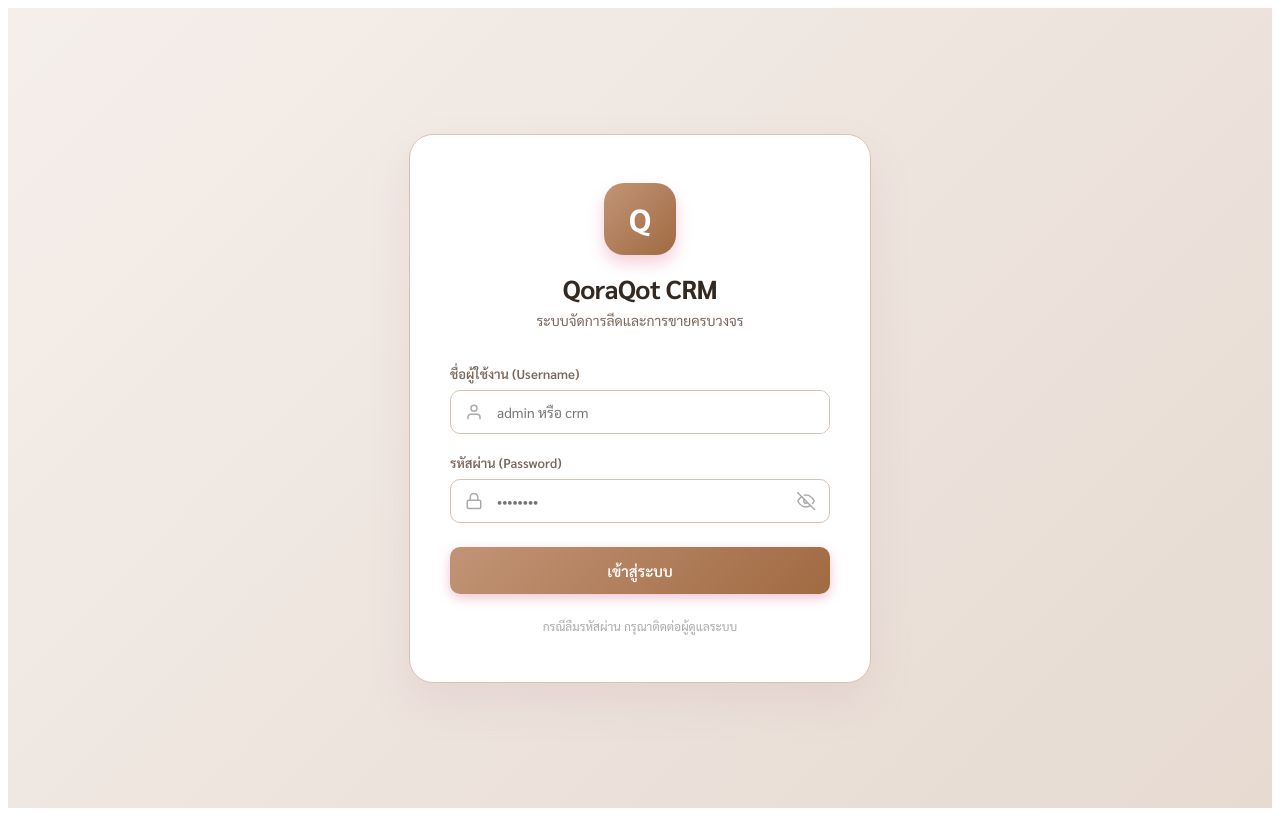
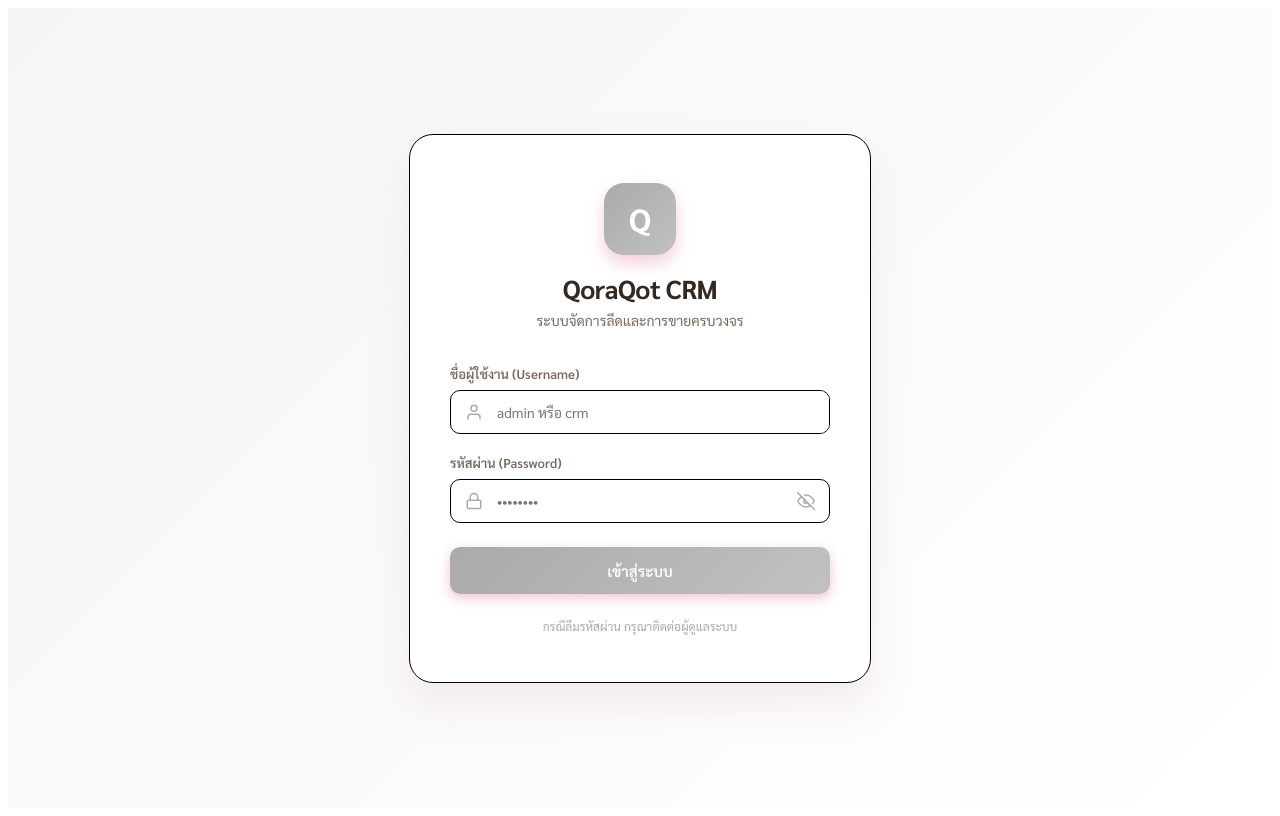
Before and after one commit to Webpark89/Sale_CRM, a React (Vite) app in the folder CEM-main/: page / in a window 1280 px wide. Built offline with nearby package versions, Linux system fonts and the light colour scheme.

Commit message:
Update-theme-color

```diff
--- a/CEM-main/src/features/crm/App.jsx
+++ b/CEM-main/src/features/crm/App.jsx
@@ -279,8 +279,8 @@ export default function App() {
               </div>
 
               <div style={{ marginLeft: "auto", display: "flex", gap: 8 }}>
-                <Btn small variant="secondary" onClick={exportJSON}>⬇ Export JSON</Btn>
-                <label style={{ padding: "6px 14px", borderRadius: 8, background: "#f5e6ea", color: RG.primary, border: `1px solid ${RG.border}`, cursor: "pointer", fontSize: 12, fontWeight: 600 }}>
+                <Btn small variant="Third" onClick={exportJSON}>⬇ Export JSON</Btn>
+                <label style={{ padding: "6px 14px", borderRadius: 8, background: "#ffffff", color: RG.primary, border: `1px solid ${RG.border}`, cursor: "pointer", fontSize: 12, fontWeight: 600 }}>
                   ⬆ Import <input type="file" accept=".json" onChange={importFile} style={{ display: "none" }} />
                 </label>
               </div>
@@ -350,7 +350,7 @@ export default function App() {
                   </tbody>
                 </table>
               </div>
-              <div style={{ padding: "10px 16px", background: "#FFF5F6", borderTop: `1px solid ${RG.border}`, fontSize: 12, color: RG.textMuted, display: "flex", justifyContent: "space-between" }}>
+              <div style={{ padding: "10px 16px", background: "#ffffff", borderTop: `1px solid ${RG.border}`, fontSize: 12, color: RG.textMuted, display: "flex", justifyContent: "space-between" }}>
                 <span>แสดง {filtered.length} จาก {leads.length} รายการ</span>
                 {filterStatus.length > 0 && <span>กรอง: {filterStatus.join(", ")}</span>}
               </div>
--- a/CEM-main/src/features/crm/components/common/Btn.jsx
+++ b/CEM-main/src/features/crm/components/common/Btn.jsx
@@ -20,6 +20,7 @@ export default function Btn({ onClick, children, variant = "primary", small, sty
     secondary: { background: "#f5e6ea", color: RG.primary, border: `1px solid ${RG.border}` },
     danger: { background: "#ffecec", color: RG.danger, border: "1px solid #ffcccc" },
     success: { background: "#e8f7ef", color: RG.success, border: "1px solid #b2e4cb" },
+    Third: { background: "#ffffff", color: RG.primary, border: `1px solid ${RG.border}` },
   };
 
   return (
--- a/CEM-main/src/features/crm/components/modals/AddLeadModal.jsx
+++ b/CEM-main/src/features/crm/components/modals/AddLeadModal.jsx
@@ -79,7 +79,7 @@ export default function AddLeadModal({ onClose, onSave, leads = [] }) {
       <div style={{ display: "flex", gap: 8, marginTop: 16 }}>
         {/* 6. ผูกฟังก์ชัน handleSave และปิดปุ่มกดหากมี Error */}
         <Btn onClick={handleSave} disabled={!!taxIdError}>บันทึก</Btn>
-        <Btn variant="secondary" onClick={onClose}>ยกเลิก</Btn>
+        <Btn variant="Third" onClick={onClose}>ยกเลิก</Btn>
       </div>
     </Modal>
   );
--- a/CEM-main/src/features/crm/components/modals/CompanyModal.jsx
+++ b/CEM-main/src/features/crm/components/modals/CompanyModal.jsx
@@ -144,10 +144,10 @@ export default function CompanyModal({ lead, leads = [], followups, onClose, onS
               {editing ? (
                 <>
                   <Btn onClick={handleSaveInfo} disabled={!!taxIdError}>บันทึก</Btn>
-                  <Btn variant="secondary" onClick={() => { setForm({ ...lead }); setEditing(false); setTaxIdError(""); }}>ยกเลิก</Btn>
+                  <Btn variant="Third" onClick={() => { setForm({ ...lead }); setEditing(false); setTaxIdError(""); }}>ยกเลิก</Btn>
                 </>
               ) : (
-                <Btn variant="secondary" onClick={() => setEditing(true)}>แก้ไข</Btn>
+                <Btn variant="Third" onClick={() => setEditing(true)}>แก้ไข</Btn>
               )}
             </div>
           </div>
@@ -181,7 +181,7 @@ export default function CompanyModal({ lead, leads = [], followups, onClose, onS
               {!showFollowForm ? (
                 <Btn onClick={() => setShowFollowForm(true)}>+ เพิ่มการติดตาม</Btn>
               ) : (
-                <div style={{ background: "#FFF9FA", border: `1px solid ${RG.border}`, borderRadius: 12, padding: 20 }}>
+                <div style={{ background: "#ffffff", border: `1px solid ${RG.border}`, borderRadius: 12, padding: 20 }}>
                   <h4 style={{ margin: "0 0 16px", color: RG.text, fontSize: 14 }}>บันทึกการติดตามใหม่</h4>
                   <div style={{ display: "grid", gridTemplateColumns: "1fr 1fr", gap: "0 20px" }}>
                     <Field label="ครั้งที่"><select value={fForm.sequence} onChange={e => setFForm(f => ({ ...f, sequence: Number(e.target.value) }))} style={selectStyle}>{Array.from({ length: 50 }, (_, i) => i + 1).map(n => <option key={n} value={n}>{n}</option>)}</select></Field>
@@ -192,7 +192,7 @@ export default function CompanyModal({ lead, leads = [], followups, onClose, onS
                   <Field label="รายละเอียด"><textarea value={fForm.detail} onChange={e => setFForm(f => ({ ...f, detail: e.target.value }))} rows={3} style={{ ...inputStyle, resize: "vertical" }} /></Field>
                   <div style={{ display: "flex", gap: 8 }}>
                     <Btn onClick={() => { onSaveFollowup(lead.id, fForm); setShowFollowForm(false); setFForm({ sequence: nextSeq + 1, date: today(), detail: "", status: STATUSES[0], nextFollowupDate: "", completed: false }); }}>บันทึก</Btn>
-                    <Btn variant="secondary" onClick={() => setShowFollowForm(false)}>ยกเลิก</Btn>
+                    <Btn variant="Third" onClick={() => setShowFollowForm(false)}>ยกเลิก</Btn>
                   </div>
                 </div>
               )}
--- a/CEM-main/src/features/crm/constants/theme.js
+++ b/CEM-main/src/features/crm/constants/theme.js
@@ -1,12 +1,12 @@
 export const RG = {
-  primary: "#4A3B32",
-  gradient: "linear-gradient(135deg, #C29476 0%, #A06A42 100%)",
-  gradientSoft: "linear-gradient(135deg, #F5EFEB 0%, #E6DAD1 100%)",
-  border: "#D9C3B0",
+  primary: "#000000",
+  gradient: "linear-gradient(135deg, #aaaaaa 0%, #c1c1c1 100%)",
+  gradientSoft: "linear-gradient(135deg, #F5F5F5 0%, #ffffff 100%)",
+  border: "#000000",
   headerBg: "linear-gradient(135deg, #C29476 0%, #A06A42 100%)",
-  rowOdd: "#FAF7F5",
-  rowEven: "#F2EAE4",
-  cardBorder: "#D9C3B0",
+  rowOdd: "#fafafa",
+  rowEven: "#efefef",
+  cardBorder: "#000000",
   btnGradient: "linear-gradient(135deg, #C29476, #A06A42)",
   danger: "#C85A53",
   success: "#6E8B74",
```
